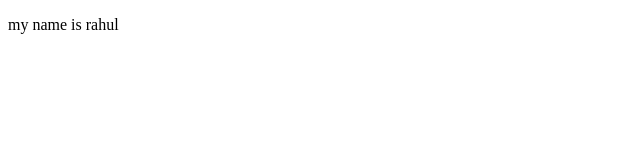
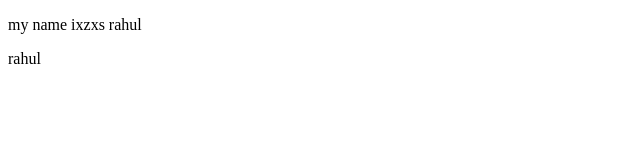
Before and after one commit to Rahulkumar9835/rahulkkk555, a plain HTML site: page rahul.html in a window 1280 px wide. Shown: the full height of the page, 0-640 px from the left. Drawn offline with Linux system fonts and the light colour scheme.

Commit message:
practicing the question

```diff
--- a/rahul.html
+++ b/rahul.html
@@ -6,6 +6,7 @@
     <title>Document</title>
 </head>
 <body>
-    <p>my name is rahul</p>
+    <p>my name ixzxs rahul</p>
+    <div>rahul</div>
 </body>
 </html>
```
